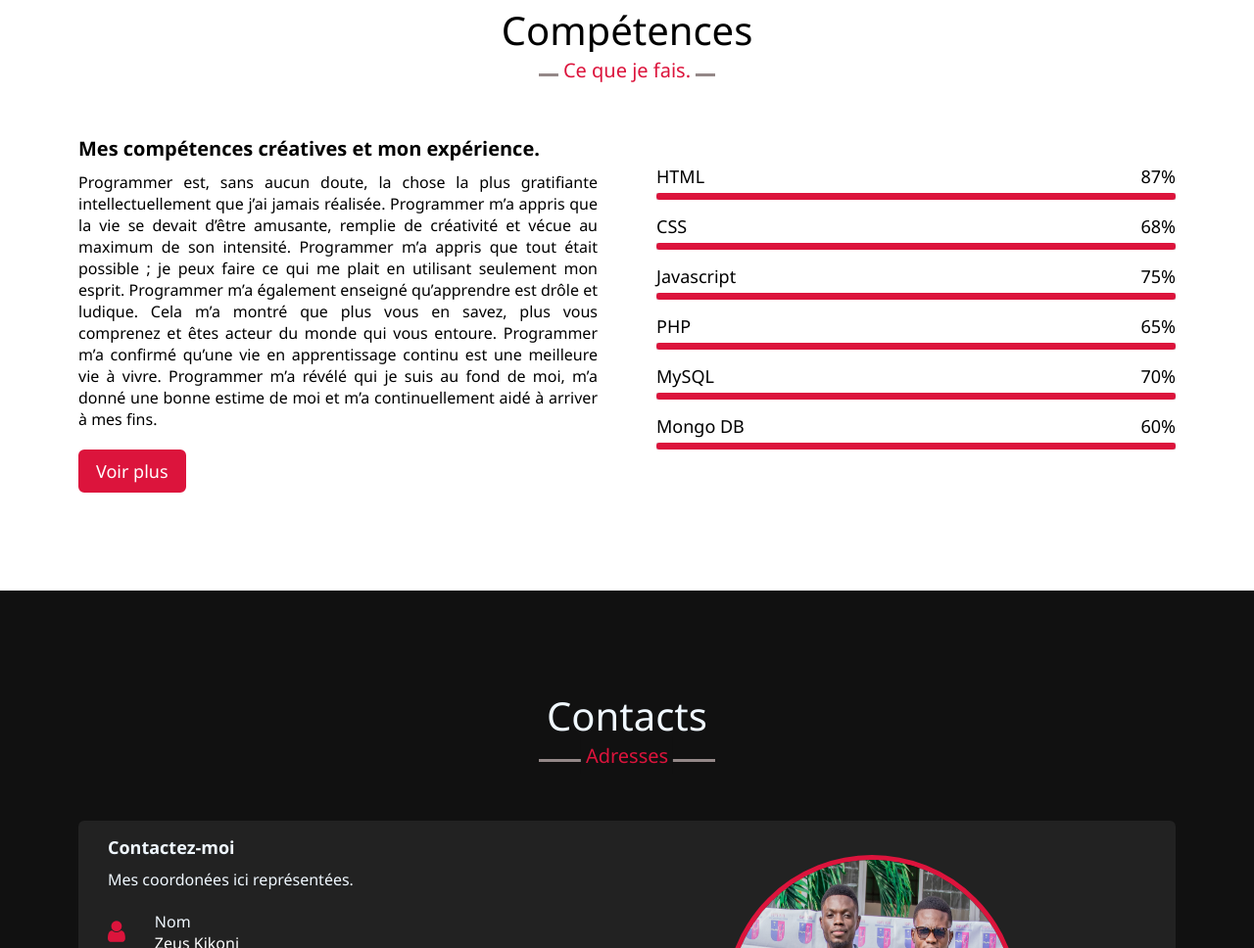
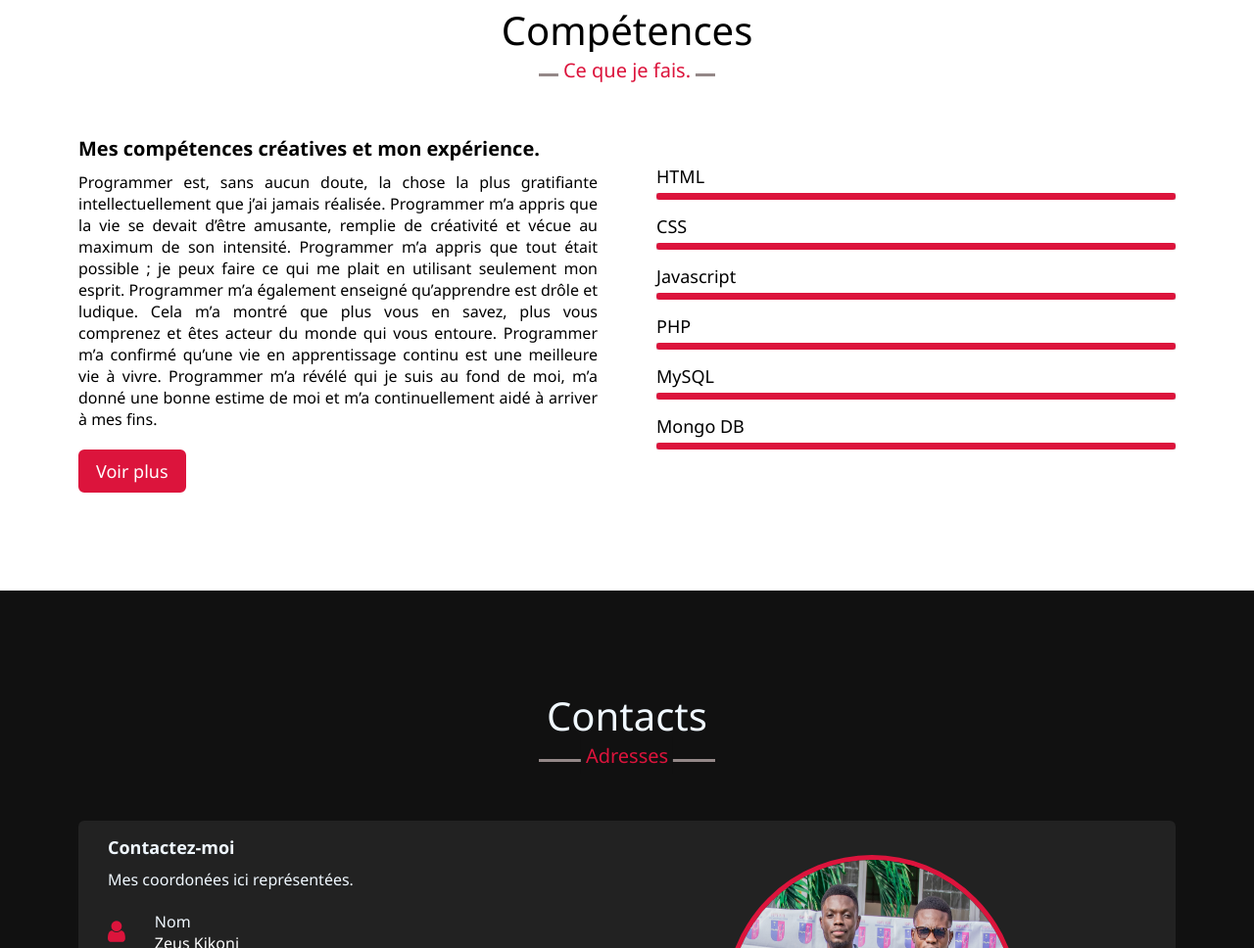
Before and after one commit to StephaneCash/Portfolio, a plain HTML site: page index.html in a window 1280 px wide. Shown: the part 2311-3279 px from the top of the page at 98% size. Drawn offline with Linux system fonts and the light colour scheme.

Commit message:
Update index.html
Skils modifiad

```diff
--- a/index.html
+++ b/index.html
@@ -147,42 +147,36 @@
                     <div class="bars">
                         <div class="info">
                             <span>HTML</span>
-                            <span>87%</span>
                         </div>
                         <div class="line html"></div>
                     </div>
                     <div class="bars">
                         <div class="info">
                             <span>CSS</span>
-                            <span>68%</span>
                         </div>
                         <div class="line css"></div>
                     </div>
                     <div class="bars">
                         <div class="info">
                             <span>Javascript</span>
-                            <span>75%</span>
                         </div>
                         <div class="line js"></div>
                     </div>
                     <div class="bars">
                         <div class="info">
                             <span>PHP</span>
-                            <span>65%</span>
                         </div>
                         <div class="line php"></div>
                     </div>
                     <div class="bars">
                         <div class="info">
                             <span>MySQL</span>
-                            <span>70%</span>
                         </div>
                         <div class="line mysql"></div>
                     </div>
                     <div class="bars">
                         <div class="info">
                             <span>Mongo DB</span>
-                            <span>60%</span>
                         </div>
                         <div class="line mongo"></div>
                     </div>
```
